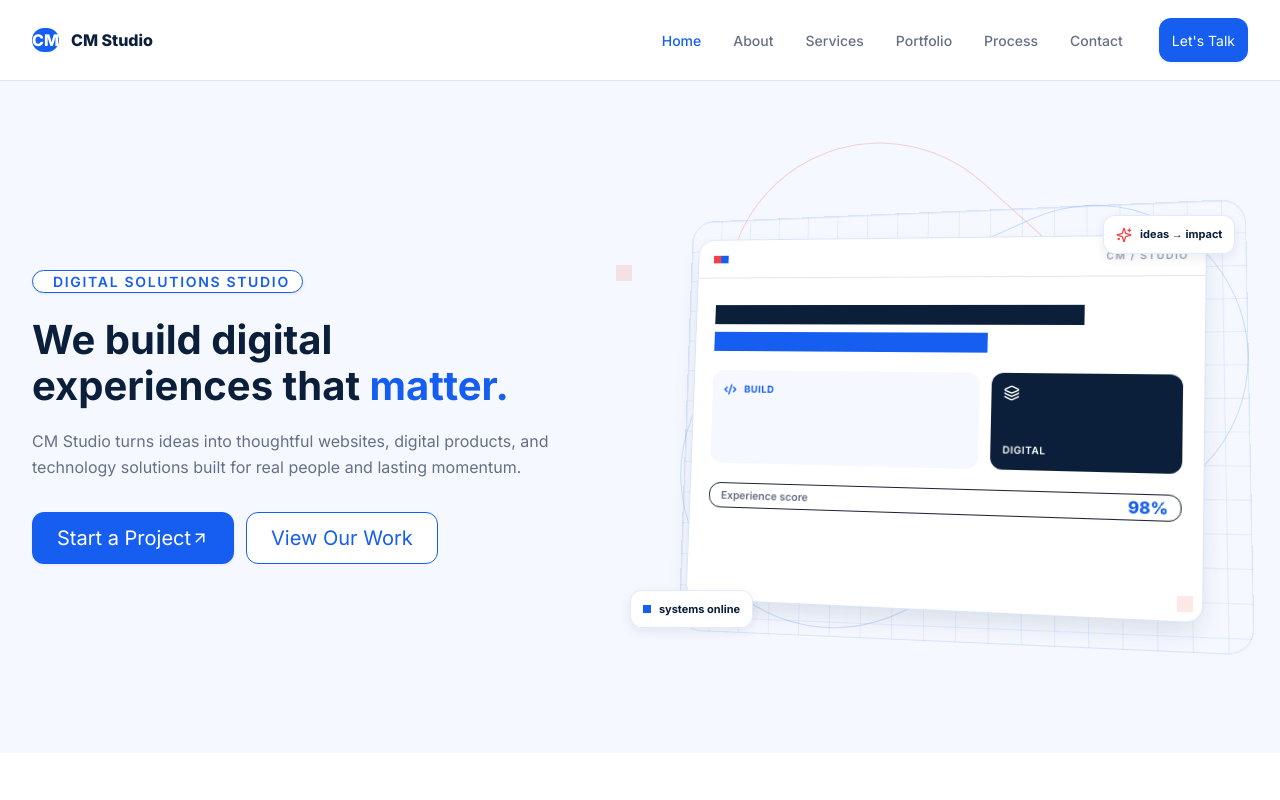
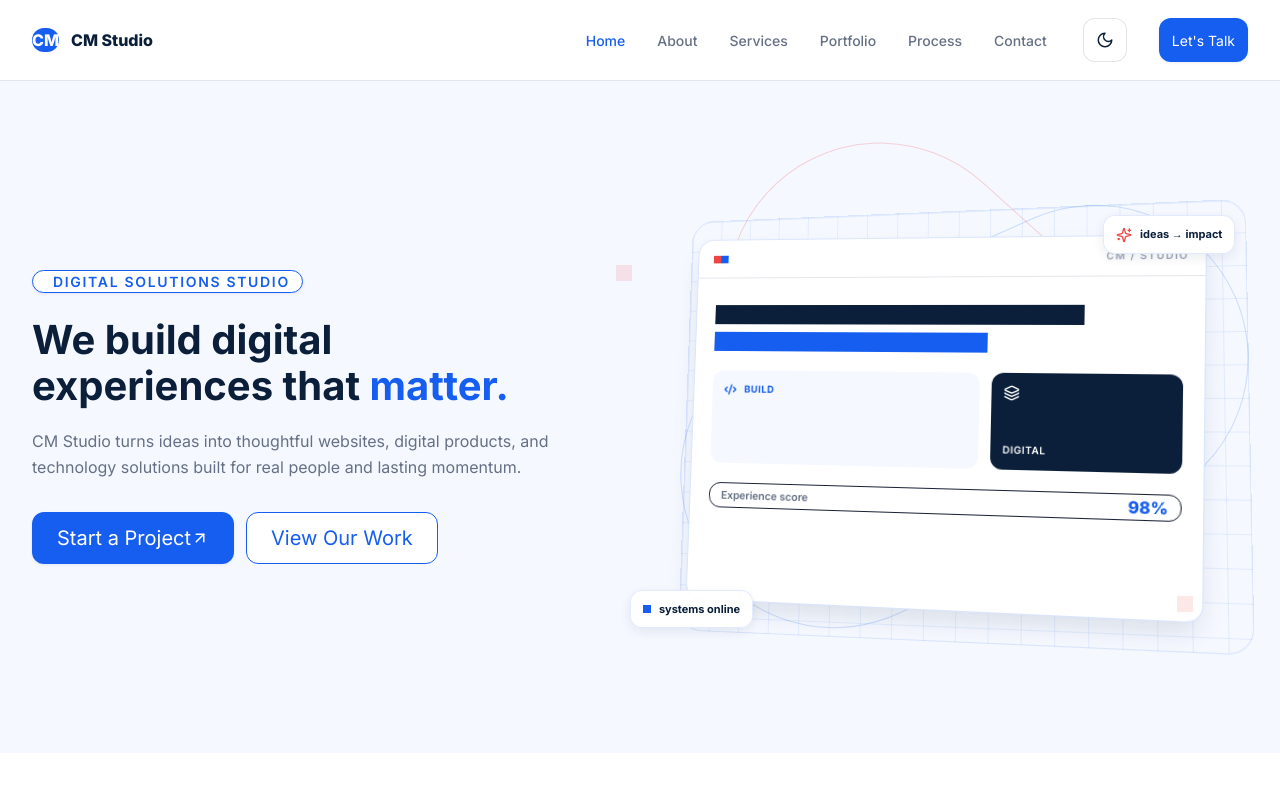
Before and after one commit to choirulmufas/monokrom-studio, a React (Vite) app: page / in a window 1280 px wide. Shown: the top 800 px of the page. Built offline with nearby package versions, Linux system fonts and the light colour scheme.

Commit message:
feat: add dark mode

```diff
--- a/index.html
+++ b/index.html
@@ -4,6 +4,13 @@
     <meta charset="UTF-8" />
     <meta name="viewport" content="width=device-width, initial-scale=1.0" />
     <meta name="description" content="CM Studio digital studio website" />
+    <script>
+      (() => {
+        const savedTheme = window.localStorage.getItem('cm-studio-theme')
+        const systemTheme = window.matchMedia('(prefers-color-scheme: dark)').matches ? 'dark' : 'light'
+        document.documentElement.dataset.theme = savedTheme || systemTheme
+      })()
+    </script>
     <link rel="preconnect" href="https://fonts.googleapis.com" />
     <link rel="preconnect" href="https://fonts.gstatic.com" crossorigin />
     <link
--- a/src/components/Navbar.jsx
+++ b/src/components/Navbar.jsx
@@ -1,5 +1,5 @@
 import { useEffect, useState } from 'react'
-import { Menu, X } from 'lucide-react'
+import { Menu, Moon, Sun, X } from 'lucide-react'
 import Button from './ui/Button.jsx'
 import Container from './ui/Container.jsx'
 
@@ -12,9 +12,30 @@ const navItems = [
   { label: 'Contact', href: '#contact' },
 ]
 
+function getInitialTheme() {
+  return document.documentElement.dataset.theme === 'dark' ? 'dark' : 'light'
+}
+
+function ThemeToggle({ theme, onToggle }) {
+  const isDark = theme === 'dark'
+
+  return (
+    <button
+      type="button"
+      className="theme-toggle"
+      aria-label={isDark ? 'Switch to light mode' : 'Switch to dark mode'}
+      title={isDark ? 'Switch to light mode' : 'Switch to dark mode'}
+      onClick={onToggle}
+    >
+      {isDark ? <Sun aria-hidden="true" size={18} /> : <Moon aria-hidden="true" size={18} />}
+    </button>
+  )
+}
+
 function Navbar() {
   const [isMenuOpen, setIsMenuOpen] = useState(false)
   const [activeHref, setActiveHref] = useState(() => window.location.hash || '#home')
+  const [theme, setTheme] = useState(getInitialTheme)
 
   useEffect(() => {
     const handleHashChange = () => {
@@ -28,6 +49,13 @@ function Navbar() {
   const handleNavigation = (href) => {
     setActiveHref(href)
     setIsMenuOpen(false)
+  }
+
+  const toggleTheme = () => {
+    const nextTheme = theme === 'dark' ? 'light' : 'dark'
+    document.documentElement.dataset.theme = nextTheme
+    window.localStorage.setItem('cm-studio-theme', nextTheme)
+    setTheme(nextTheme)
   }
 
   return (
@@ -73,14 +101,17 @@ function Navbar() {
                 </li>
               ))}
             </ul>
+            <ThemeToggle theme={theme} onToggle={toggleTheme} />
             <Button href="#contact" size="sm" onClick={() => handleNavigation('#contact')}>
               Let's Talk
             </Button>
           </div>
 
+          <div className="flex items-center gap-2 laptop:hidden">
+            <ThemeToggle theme={theme} onToggle={toggleTheme} />
             <button
               type="button"
-            className="inline-flex size-11 items-center justify-center rounded-md text-navy transition duration-200 hover:bg-background hover:text-primary laptop:hidden"
+              className="inline-flex size-11 items-center justify-center rounded-md text-navy transition duration-200 hover:bg-background hover:text-primary"
               aria-controls="mobile-navigation"
               aria-expanded={isMenuOpen}
               aria-label={isMenuOpen ? 'Close navigation menu' : 'Open navigation menu'}
@@ -88,6 +119,7 @@ function Navbar() {
             >
               {isMenuOpen ? <X aria-hidden="true" size={24} /> : <Menu aria-hidden="true" size={24} />}
             </button>
+          </div>
         </div>
 
         <div
--- a/src/index.css
+++ b/src/index.css
@@ -9,6 +9,7 @@
 	--color-white: #ffffff;
 	--color-background: #f5f8ff;
 	--color-surface: #ffffff;
+	--color-surface-elevated: #ffffff;
 	--color-text-primary: #172033;
 	--color-text-secondary: #667085;
 	--color-text-muted: #98a2b3;
@@ -130,6 +131,35 @@
 		@apply inline-flex min-h-11 items-center justify-center rounded-md px-4 text-body font-semibold;
 		border: 1px solid transparent;
 		transition: background-color var(--duration-normal) var(--ease-standard), border-color var(--duration-normal) var(--ease-standard), color var(--duration-normal) var(--ease-standard), box-shadow var(--duration-normal) var(--ease-standard), transform var(--duration-fast) var(--ease-standard);
+	}
+
+	.theme-toggle {
+		display: inline-grid;
+		height: 44px;
+		width: 44px;
+		flex-shrink: 0;
+		place-items: center;
+		border: 1px solid var(--color-border);
+		border-radius: var(--radius-md);
+		background: var(--color-surface);
+		color: var(--color-navy);
+		cursor: pointer;
+		transition: background-color var(--duration-normal) var(--ease-standard), border-color var(--duration-normal) var(--ease-standard), color var(--duration-normal) var(--ease-standard), transform var(--duration-fast) var(--ease-standard);
+	}
+
+	.theme-toggle:hover {
+		border-color: var(--color-primary);
+		color: var(--color-primary);
+		transform: translateY(-1px);
+	}
+
+	.theme-toggle:active {
+		transform: translateY(0);
+	}
+
+	.theme-toggle:focus-visible {
+		outline: 3px solid var(--color-primary);
+		outline-offset: 3px;
 	}
 
 	.btn svg {
@@ -1043,6 +1073,79 @@
 	}
 }
 
+[data-theme='dark'] {
+	--color-primary: #60a5fa;
+	--color-accent: #f87171;
+	--color-background: #07111f;
+	--color-surface: #0b1f3a;
+	--color-surface-elevated: #102a46;
+	--color-text-primary: #f8fafc;
+	--color-text-secondary: #cbd5e1;
+	--color-text-muted: #94a3b8;
+	--color-border: rgb(148 163 184 / 0.28);
+	--shadow-subtle: 0 1px 3px 0 rgb(0 0 0 / 0.24);
+	--shadow-card: 0 8px 20px 0 rgb(0 0 0 / 0.22);
+	--shadow-elevated: 0 16px 32px -8px rgb(0 0 0 / 0.32);
+}
+
+[data-theme='dark'] body {
+	background-color: var(--color-background);
+	color: var(--color-text-primary);
+}
+
+[data-theme='dark'] .bg-white {
+	background-color: var(--color-surface-elevated) !important;
+}
+
+[data-theme='dark'] .text-navy {
+	color: var(--color-text-primary) !important;
+}
+
+[data-theme='dark'] .hero-float-card {
+	border-color: rgb(96 165 250 / 0.28);
+	background: var(--color-surface-elevated);
+	color: var(--color-text-primary);
+}
+
+[data-theme='dark'] .why-choose-us-summary {
+	border-color: rgb(96 165 250 / 0.28);
+	background: linear-gradient(180deg, var(--color-surface-elevated) 0%, var(--color-surface) 100%);
+}
+
+[data-theme='dark'] .project-visual-commerce,
+[data-theme='dark'] .project-visual-civic,
+[data-theme='dark'] .project-visual-mobile,
+[data-theme='dark'] .project-visual-fieldnote,
+[data-theme='dark'] .project-visual-finance,
+[data-theme='dark'] .project-visual-quality {
+	background: var(--color-surface-elevated);
+}
+
+[data-theme='dark'] .project-visual-content {
+	border-color: rgb(148 163 184 / 0.3);
+	background: rgb(7 17 31 / 0.8);
+	box-shadow: var(--shadow-card);
+}
+
+[data-theme='dark'] .project-visual-line {
+	background: rgb(248 250 252 / 0.2);
+}
+
+[data-theme='dark'] .project-visual-block-small {
+	background: var(--color-navy);
+}
+
+[data-theme='dark'] .about-visual-note {
+	border-color: rgb(96 165 250 / 0.28);
+	background: var(--color-surface-elevated);
+	color: var(--color-text-primary);
+}
+
+[data-theme='dark'] .theme-toggle {
+	background: var(--color-surface-elevated);
+	color: var(--color-text-primary);
+}
+
 @media (max-width: 767px) {
 	.cta-panel {
 		padding: 48px 20px;
```
Also changed, not shown: 1 other file (tests, documents, lock files or other folders). Lines whose indentation alone changed are shown as unchanged.
